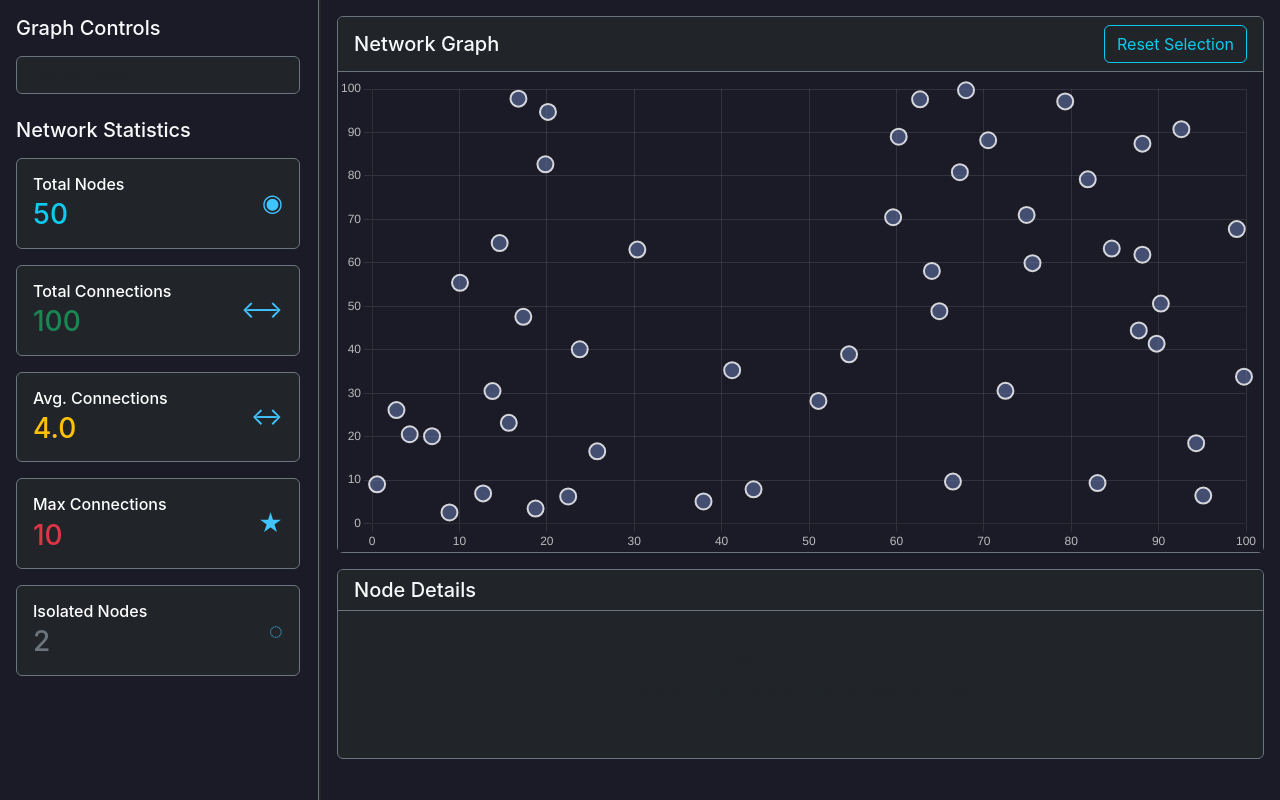
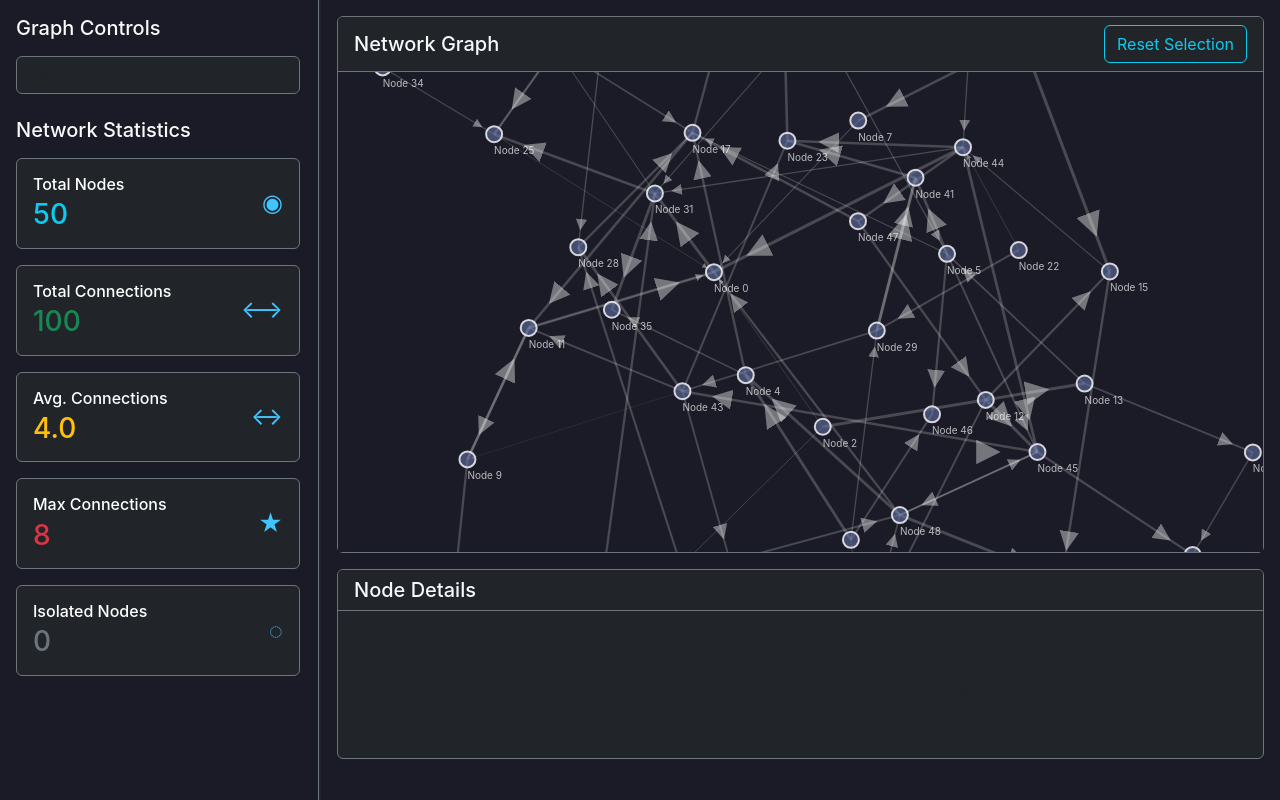
Before and after one commit to andre26z/acuvity, a React (Create React App) app: page / in a window 1280 px wide. Built offline with nearby package versions, Linux system fonts and the light colour scheme.

Commit message:
d3 version 1

```diff
--- a/src/App.jsx
+++ b/src/App.jsx
@@ -1,27 +1,30 @@
-import React, { useState, useEffect, useRef } from "react";
-import {
-  Chart as ChartJS,
-  LinearScale,
-  PointElement,
-  LineElement,
-  Tooltip,
-  Legend,
-} from "chart.js";
-import { Scatter } from "react-chartjs-2";
+import React, { useState, useEffect, useCallback } from "react";
 import NetworkStatistics from "./components/NetworkStatistics";
+import D3Graph from "./components/D3Graph";
 
-ChartJS.register(LinearScale, PointElement, LineElement, Tooltip, Legend);
+const GraphVisualization = () => {
+  const [data, setData] = useState({ nodes: [], edges: [] });
+  const [selectedNode, setSelectedNode] = useState(null);
+  const [searchTerm, setSearchTerm] = useState("");
+  const [loading, setLoading] = useState(true);
+  const [filteredNodes, setFilteredNodes] = useState([]);
+  const [statistics, setStatistics] = useState({
+    avgConnections: 0,
+    maxConnections: 0,
+    isolatedNodes: 0,
+  });
 
-const generateMockData = (nodeCount = 50) => {
+  // Memoize generateMockData
+  const generateMockData = useCallback((nodeCount = 50) => {
     const nodes = Array.from({ length: nodeCount }, (_, i) => ({
       id: `node${i}`,
       name: `Node ${i}`,
-    x: Math.random() * 100,
-    y: Math.random() * 100,
       group: Math.floor(Math.random() * 5),
+      radius: 8,
     }));
 
-  const edges = Array.from({ length: 100 }, () => {
+    const edgeCount = Math.min(nodeCount * 2, 100);
+    const edges = Array.from({ length: edgeCount }, () => {
       const source = Math.floor(Math.random() * nodeCount);
       const target = Math.floor(Math.random() * nodeCount);
       return {
@@ -37,25 +40,13 @@ const generateMockData = (nodeCount = 50) => {
     });
 
     return { nodes, edges };
-};
+  }, []);
 
-const GraphVisualization = () => {
-  const [data, setData] = useState({ nodes: [], edges: [] });
-  const [selectedNode, setSelectedNode] = useState(null);
-  const [searchTerm, setSearchTerm] = useState("");
-  const [loading, setLoading] = useState(true);
-  const [filteredNodes, setFilteredNodes] = useState([]);
-  const [statistics, setStatistics] = useState({
-    avgConnections: 0,
-    maxConnections: 0,
-    isolatedNodes: 0,
-  });
-
-  const chartRef = useRef(null);
-
+  // Load initial data
   useEffect(() => {
+    const loadData = async () => {
       setLoading(true);
-    setTimeout(() => {
+      try {
         const newData = generateMockData(50);
         setData(newData);
 
@@ -67,16 +58,23 @@ const GraphVisualization = () => {
 
         setStatistics({
           avgConnections: (
-          connectionCounts.reduce((a, b) => a + b, 0) / connectionCounts.length
+            connectionCounts.reduce((a, b) => a + b, 0) /
+            connectionCounts.length
           ).toFixed(1),
           maxConnections: Math.max(...connectionCounts),
           isolatedNodes: connectionCounts.filter((count) => count === 0).length,
         });
+      } catch (error) {
+        console.error("Error loading data:", error);
+      } finally {
+        setLoading(false);
+      }
+    };
 
-      setLoading(false);
-    }, 500);
-  }, []);
+    loadData();
+  }, [generateMockData]);
 
+  // Update filtered nodes
   useEffect(() => {
     const filtered = data.nodes.filter((node) =>
       node.name.toLowerCase().includes(searchTerm.toLowerCase())
@@ -84,157 +82,19 @@ const GraphVisualization = () => {
     setFilteredNodes(filtered);
   }, [searchTerm, data.nodes]);
 
-  const prepareEdgeConnections = (selectedNode, edges) => {
-    if (!selectedNode) return [];
-
-    return edges
-      .filter(
-        (edge) =>
-          edge.source.id === selectedNode.id ||
-          edge.target.id === selectedNode.id
-      )
-      .map((edge) => [
-        {
-          x: edge.source.x,
-          y: edge.source.y,
-          name: edge.source.name,
-        },
-        {
-          x: edge.target.x,
-          y: edge.target.y,
-          name: edge.target.name,
-        },
-      ])
-      .flat();
-  };
-
-  const chartData = {
-    datasets: [
-      {
-        label: "Nodes",
-        data: data.nodes.map((node) => ({
-          x: node.x,
-          y: node.y,
-          id: node.id,
-          name: node.name,
-          group: node.group,
-        })),
-        backgroundColor: data.nodes.map((node) => {
-          if (selectedNode?.id === node.id) return "rgba(64, 196, 255, 0.8)";
-          if (
-            searchTerm &&
-            node.name.toLowerCase().includes(searchTerm.toLowerCase())
-          ) {
-            return "rgba(255, 159, 64, 0.8)";
-          }
-          return "rgba(98, 114, 164, 0.6)";
-        }),
-        pointRadius: data.nodes.map((node) =>
-          selectedNode?.id === node.id ||
-          (searchTerm &&
-            node.name.toLowerCase().includes(searchTerm.toLowerCase()))
-            ? 12
-            : 8
-        ),
-        pointHoverRadius: 15,
-        borderWidth: 2,
-        borderColor: "rgba(255, 255, 255, 0.8)",
-        elements: {
-          point: {
-            radius: 8,
-            cursor: "pointer",
-          },
-        },
-      },
-      ...(selectedNode
-        ? [
-            {
-              label: "Connections",
-              data: prepareEdgeConnections(selectedNode, data.edges),
-              showLine: true,
-              backgroundColor: "transparent",
-              borderColor: "rgba(64, 196, 255, 0.4)",
-              borderWidth: 2,
-              pointRadius: 0,
-              tension: 0.2,
-              fill: false,
-            },
-          ]
-        : []),
-    ],
-  };
-
-  const chartOptions = {
-    responsive: true,
-    maintainAspectRatio: false,
-    scales: {
-      x: {
-        grid: {
-          color: "rgba(255, 255, 255, 0.1)",
-        },
-        ticks: {
-          color: "rgba(255, 255, 255, 0.7)",
-        },
-      },
-      y: {
-        grid: {
-          color: "rgba(255, 255, 255, 0.1)",
-        },
-        ticks: {
-          color: "rgba(255, 255, 255, 0.7)",
-        },
-      },
-    },
-    elements: {
-      point: {
-        hoverCursor: "pointer",
-      },
-    },
-    plugins: {
-      tooltip: {
-        callbacks: {
-          label: (context) => {
-            const point = context.raw;
-            return (
-              point.name || `(${point.x.toFixed(2)}, ${point.y.toFixed(2)})`
-            );
-          },
-        },
-        backgroundColor: "rgba(0, 0, 0, 0.8)",
-        padding: 12,
-        titleFont: {
-          size: 14,
-        },
-        bodyFont: {
-          size: 13,
-        },
-      },
-      legend: {
-        display: false,
-      },
-    },
-
-    onClick: (event, elements) => {
-      if (elements.length > 0) {
-        const pointIndex = elements[0].index;
-        const node = data.nodes[pointIndex];
-        setSelectedNode(node);
-      } else {
-        setSelectedNode(null);
-      }
-    },
-  };
-
-  const getConnectedEdges = (nodeId) => {
+  const getConnectedEdges = useCallback(
+    (nodeId) => {
       return data.edges.filter(
         (edge) => edge.source.id === nodeId || edge.target.id === nodeId
       );
-  };
+    },
+    [data.edges]
+  );
 
   return (
     <div className="container-fluid p-0 bg-dark text-light min-vh-100">
       <div className="row g-1">
-        {/* Sidebar - Only visible on larger screens (≥760px) */}
+        {/* Sidebar */}
         <div
           className="col-md-3 d-none d-md-block border-end border-secondary"
           style={{ background: "#1a1b26" }}
@@ -263,9 +123,7 @@ const GraphVisualization = () => {
                       <div
                         key={node.id}
                         className="p-2 border-bottom border-secondary hover:bg-secondary"
-                        style={{
-                          cursor: "pointer",
-                        }}
+                        style={{ cursor: "pointer" }}
                         onClick={() => {
                           setSelectedNode(node);
                           setSearchTerm("");
@@ -309,19 +167,13 @@ const GraphVisualization = () => {
                 className="card-body p-0"
                 style={{ background: "#1a1b26", height: "60vh" }}
               >
-                {loading ? (
-                  <div className="d-flex justify-content-center align-items-center h-100">
-                    <div className="spinner-border text-info" role="status">
-                      <span className="visually-hidden">Loading...</span>
-                    </div>
-                  </div>
-                ) : (
-                  <Scatter
-                    ref={chartRef}
-                    data={chartData}
-                    options={chartOptions}
+                <D3Graph
+                  data={data}
+                  loading={loading}
+                  selectedNode={selectedNode}
+                  setSelectedNode={setSelectedNode}
+                  searchTerm={searchTerm}
                 />
-                )}
               </div>
             </div>
 
@@ -400,7 +252,7 @@ const GraphVisualization = () => {
               </div>
             </div>
 
-            {/* Statistics for mobile view - Only visible below 760px */}
+            {/* Mobile Statistics */}
             <div className="d-md-none">
               <div className="card bg-dark border-secondary">
                 <div className="card-body">
--- /dev/null
+++ b/src/components/D3Graph.jsx
@@ -0,0 +1,187 @@
+import React, { useEffect, useRef, useCallback } from "react";
+import * as d3 from "d3";
+
+const D3Graph = ({
+  data,
+  loading,
+  selectedNode,
+  setSelectedNode,
+  searchTerm,
+  width = "100%",
+  height = "100%",
+}) => {
+  const svgRef = useRef(null);
+  const simulationRef = useRef(null);
+
+  // Memoize drag function with simulation passed as parameter
+  const drag = useCallback(() => {
+    function dragstarted(event) {
+      if (!event.active && simulationRef.current) {
+        simulationRef.current.alphaTarget(0.3).restart();
+      }
+      event.subject.fx = event.subject.x;
+      event.subject.fy = event.subject.y;
+    }
+
+    function dragged(event) {
+      event.subject.fx = event.x;
+      event.subject.fy = event.y;
+    }
+
+    function dragended(event) {
+      if (!event.active && simulationRef.current) {
+        simulationRef.current.alphaTarget(0);
+      }
+      event.subject.fx = null;
+      event.subject.fy = null;
+    }
+
+    return d3
+      .drag()
+      .on("start", dragstarted)
+      .on("drag", dragged)
+      .on("end", dragended);
+  }, []);
+
+  // Initialize D3 visualization
+  useEffect(() => {
+    if (!svgRef.current || loading || !data.nodes.length) return;
+
+    // Stop any existing simulation
+    if (simulationRef.current) {
+      simulationRef.current.stop();
+    }
+
+    const width = svgRef.current.parentElement.clientWidth;
+    const height = svgRef.current.parentElement.clientHeight;
+
+    d3.select(svgRef.current).selectAll("*").remove();
+
+    const svg = d3
+      .select(svgRef.current)
+      .attr("width", width)
+      .attr("height", height);
+
+    const zoom = d3
+      .zoom()
+      .scaleExtent([0.1, 4])
+      .on("zoom", (event) => {
+        g.attr("transform", event.transform);
+      });
+
+    svg.call(zoom);
+
+    const g = svg.append("g");
+
+    svg
+      .append("defs")
+      .append("marker")
+      .attr("id", "arrowhead")
+      .attr("viewBox", "-10 -5 10 10")
+      .attr("refX", 15)
+      .attr("refY", 0)
+      .attr("markerWidth", 8)
+      .attr("markerHeight", 8)
+      .attr("orient", "auto")
+      .append("path")
+      .attr("d", "M-10,-5L0,0L-10,5")
+      .attr("fill", "rgba(255,255,255,0.4)");
+
+    const links = g
+      .append("g")
+      .selectAll("line")
+      .data(data.edges)
+      .join("line")
+      .attr("stroke", "rgba(255,255,255,0.2)")
+      .attr("stroke-width", (d) => Math.sqrt(d.weight))
+      .attr("marker-end", "url(#arrowhead)");
+
+    const nodes = g
+      .append("g")
+      .selectAll("circle")
+      .data(data.nodes)
+      .join("circle")
+      .attr("r", (d) => d.radius)
+      .attr("fill", (d) => {
+        if (selectedNode?.id === d.id) return "rgba(64, 196, 255, 0.8)";
+        if (
+          searchTerm &&
+          d.name.toLowerCase().includes(searchTerm.toLowerCase())
+        ) {
+          return "rgba(255, 159, 64, 0.8)";
+        }
+        return "rgba(98, 114, 164, 0.6)";
+      })
+      .attr("stroke", "rgba(255,255,255,0.8)")
+      .attr("stroke-width", 2)
+      .on("click", (event, d) => {
+        setSelectedNode(selectedNode?.id === d.id ? null : d);
+        event.stopPropagation();
+      });
+
+    const labels = g
+      .append("g")
+      .selectAll("text")
+      .data(data.nodes)
+      .join("text")
+      .text((d) => d.name)
+      .attr("font-size", "10px")
+      .attr("fill", "rgba(255,255,255,0.7)")
+      .attr("dy", 20);
+
+    // Create and store the simulation
+    simulationRef.current = d3
+      .forceSimulation(data.nodes)
+      .force(
+        "link",
+        d3
+          .forceLink(data.edges)
+          .id((d) => d.id)
+          .distance(100)
+      )
+      .force("charge", d3.forceManyBody().strength(-300))
+      .force("center", d3.forceCenter(width / 2, height / 2))
+      .force(
+        "collision",
+        d3.forceCollide().radius((d) => d.radius + 5)
+      )
+      .on("tick", () => {
+        links
+          .attr("x1", (d) => d.source.x)
+          .attr("y1", (d) => d.source.y)
+          .attr("x2", (d) => d.target.x)
+          .attr("y2", (d) => d.target.y);
+
+        nodes.attr("cx", (d) => d.x).attr("cy", (d) => d.y);
+
+        labels.attr("x", (d) => d.x).attr("y", (d) => d.y);
+      });
+
+    // Apply drag behavior to nodes
+    nodes.call(drag());
+
+    // Cleanup function
+    return () => {
+      if (simulationRef.current) {
+        simulationRef.current.stop();
+        simulationRef.current = null;
+      }
+    };
+  }, [data, selectedNode, searchTerm, loading, drag, setSelectedNode]);
+
+  return (
+    <div className="w-100 h-100">
+      {loading ? (
+        <div className="d-flex justify-content-center align-items-center h-100">
+          <div className="spinner-border text-info" role="status">
+            <span className="visually-hidden">Loading...</span>
+          </div>
+        </div>
+      ) : (
+        <svg ref={svgRef} className="w-100 h-100" />
+      )}
+    </div>
+  );
+};
+
+export default D3Graph;
```
Lines whose indentation alone changed are shown as unchanged.
